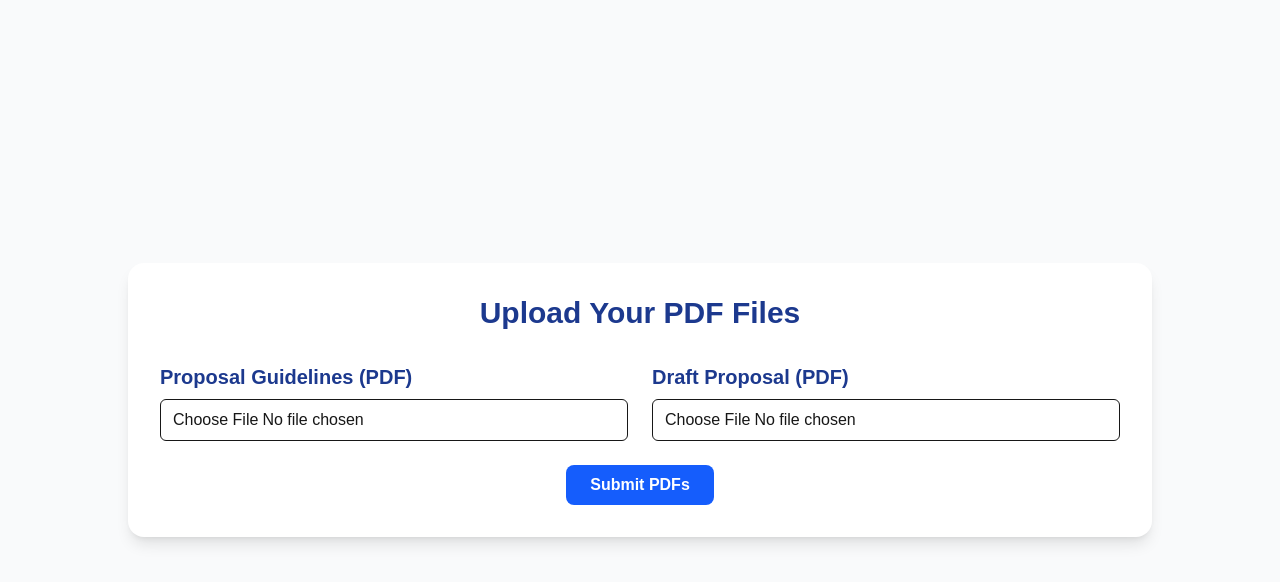
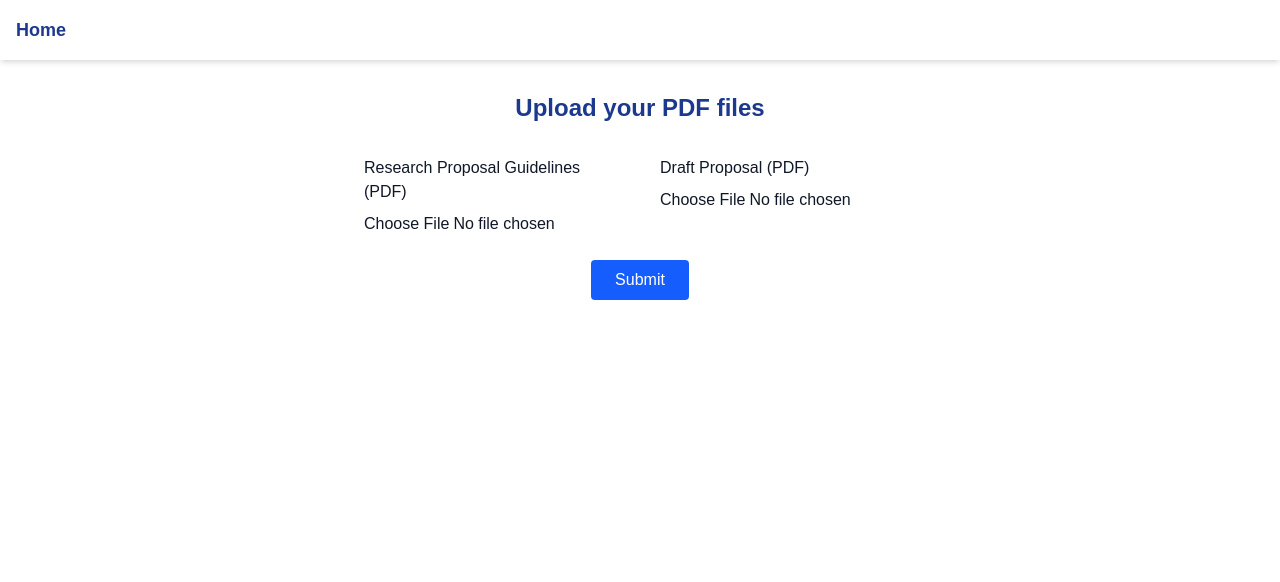
Before and after one commit to bistii1/demo2, a Next.js app: page /upload in a window 1280 px wide. Shown: the top 582 px of the page. Built offline with nearby package versions, Linux system fonts and the light colour scheme; no server answers.

Commit message:
tryna fix this mess

```diff
--- a/src/pages/upload.tsx
+++ b/src/pages/upload.tsx
@@ -1,25 +1,12 @@
 import { useState } from "react";
 import { useUser } from "@auth0/nextjs-auth0/client";
+import Link from "next/link";
 
 export default function UploadPage() {
   const { user } = useUser();
   const [guidelinesFile, setGuidelinesFile] = useState<File | null>(null);
   const [draftFile, setDraftFile] = useState<File | null>(null);
   const [success, setSuccess] = useState(false);
-  const [guidelinesPreview, setGuidelinesPreview] = useState<string | null>(null);
-  const [draftPreview, setDraftPreview] = useState<string | null>(null);
-
-  const handleFileChange = (
-    e: React.ChangeEvent<HTMLInputElement>,
-    setter: React.Dispatch<React.SetStateAction<File | null>>,
-    previewSetter: React.Dispatch<React.SetStateAction<string | null>>
-  ) => {
-    const file = e.target.files?.[0];
-    if (file) {
-      setter(file);
-      previewSetter(URL.createObjectURL(file));
-    }
-  };
 
   const handleSubmit = async (e: React.FormEvent) => {
     e.preventDefault();
@@ -30,64 +17,71 @@ export default function UploadPage() {
     formData.append("draft", draftFile);
     if (user?.email) formData.append("email", user.email);
 
-    await fetch("/api/upload", {
+    const res = await fetch("/api/upload", {
       method: "POST",
       body: formData,
     });
 
-    setSuccess(true);
+    if (res.ok) setSuccess(true);
   };
 
   return (
-    <div className="min-h-screen flex items-center justify-center bg-gray-50 p-6">
-      <div className="bg-white p-8 rounded-2xl shadow-lg w-full max-w-5xl">
-        <h1 className="text-3xl font-bold text-center text-blue-900 mb-8">Upload Your PDF Files</h1>
-        <form onSubmit={handleSubmit} className="space-y-6">
-          <div className="grid grid-cols-1 md:grid-cols-2 gap-6">
-            <div>
-              <h2 className="text-xl font-semibold text-blue-900 mb-2">Proposal Guidelines (PDF)</h2>
+    <div className="min-h-screen bg-white text-blue-900">
+      {/* Nav Bar */}
+      <nav className="flex justify-between items-center p-4 shadow-md bg-white">
+        <Link href="/" className="text-lg font-semibold text-blue-900">Home</Link>
+        {user && (
+          <a href="/api/auth/logout" className="text-red-600 font-semibold">Sign Out</a>
+        )}
+      </nav>
+
+      {/* Upload Section */}
+      <main className="flex flex-col items-center justify-center p-8">
+        <h1 className="text-2xl font-bold mb-8">Upload your PDF files</h1>
+
+        <form onSubmit={handleSubmit} className="flex flex-col items-center">
+          <div className="flex gap-10 mb-6">
+            {/* Guidelines */}
+            <div className="w-64">
+              <label className="block mb-2 font-medium text-gray-900">Research Proposal Guidelines (PDF)</label>
               <input
                 type="file"
                 accept="application/pdf"
-                onChange={(e) => handleFileChange(e, setGuidelinesFile, setGuidelinesPreview)}
-                className="border rounded-md w-full px-3 py-2"
+                className="text-gray-900"
+                onChange={(e) => setGuidelinesFile(e.target.files?.[0] || null)}
               />
-              {guidelinesPreview && (
-                <iframe
-                  src={guidelinesPreview}
-                  className="mt-4 w-full h-64 border-2 border-black"
-                />
+              {guidelinesFile && (
+                <embed src={URL.createObjectURL(guidelinesFile)} className="mt-2 w-full h-40 border" />
               )}
             </div>
 
-            <div>
-              <h2 className="text-xl font-semibold text-blue-900 mb-2">Draft Proposal (PDF)</h2>
+            {/* Draft */}
+            <div className="w-64">
+              <label className="block mb-2 font-medium text-gray-900">Draft Proposal (PDF)</label>
               <input
                 type="file"
                 accept="application/pdf"
-                onChange={(e) => handleFileChange(e, setDraftFile, setDraftPreview)}
-                className="border rounded-md w-full px-3 py-2"
+                className="text-gray-900"
+                onChange={(e) => setDraftFile(e.target.files?.[0] || null)}
               />
-              {draftPreview && (
-                <iframe
-                  src={draftPreview}
-                  className="mt-4 w-full h-64 border-2 border-black"
-                />
+              {draftFile && (
+                <embed src={URL.createObjectURL(draftFile)} className="mt-2 w-full h-40 border" />
               )}
             </div>
           </div>
 
-          <div className="text-center">
-            <button
-              type="submit"
-              className="bg-blue-600 text-white font-semibold py-2 px-6 rounded-lg hover:bg-blue-700 transition"
-            >
-              Submit PDFs
-            </button>
-            {success && <p className="mt-3 text-green-600 font-medium">Upload successful!</p>}
-          </div>
+          <button
+            type="submit"
+            className="bg-blue-600 text-white px-6 py-2 rounded hover:bg-blue-700"
+          >
+            Submit
+          </button>
+
+          {success && (
+            <p className="text-green-600 mt-4 font-semibold">Upload successful! 🎉</p>
+          )}
         </form>
-      </div>
+      </main>
     </div>
   );
 }
```
